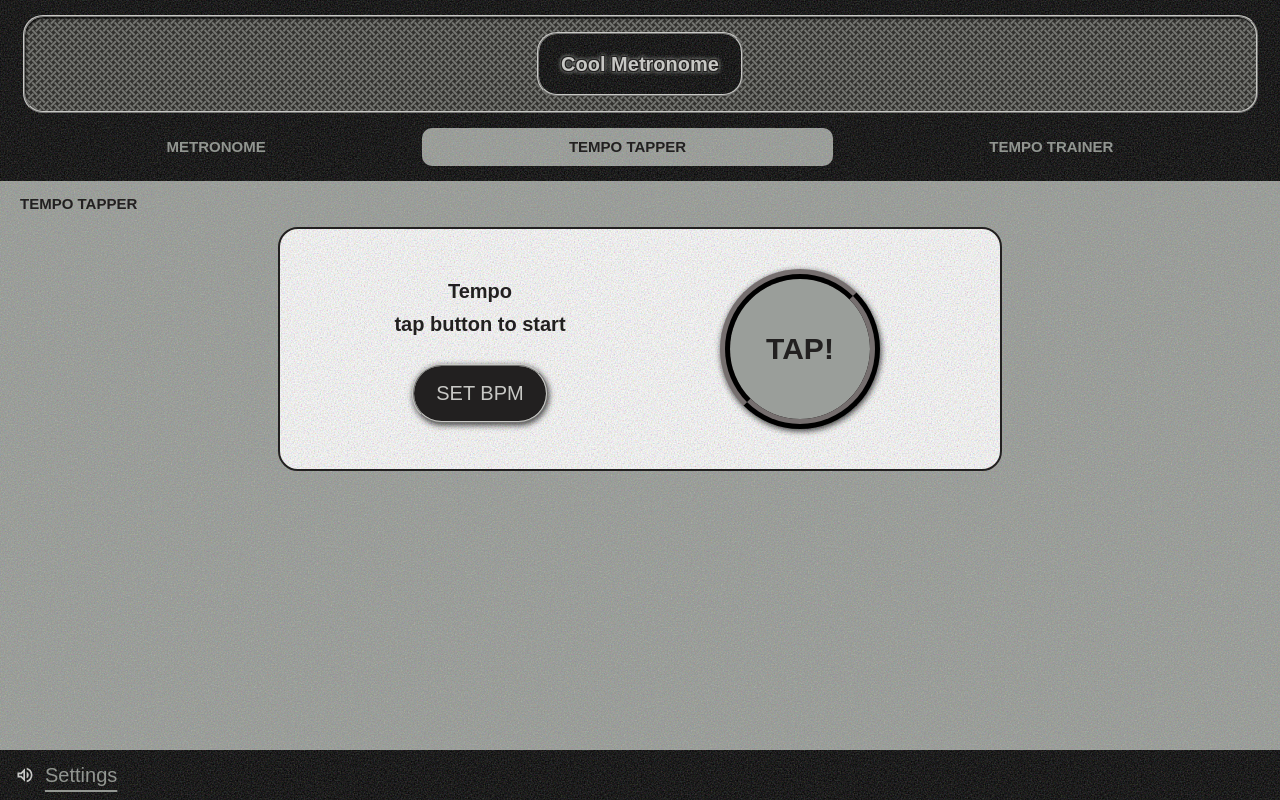
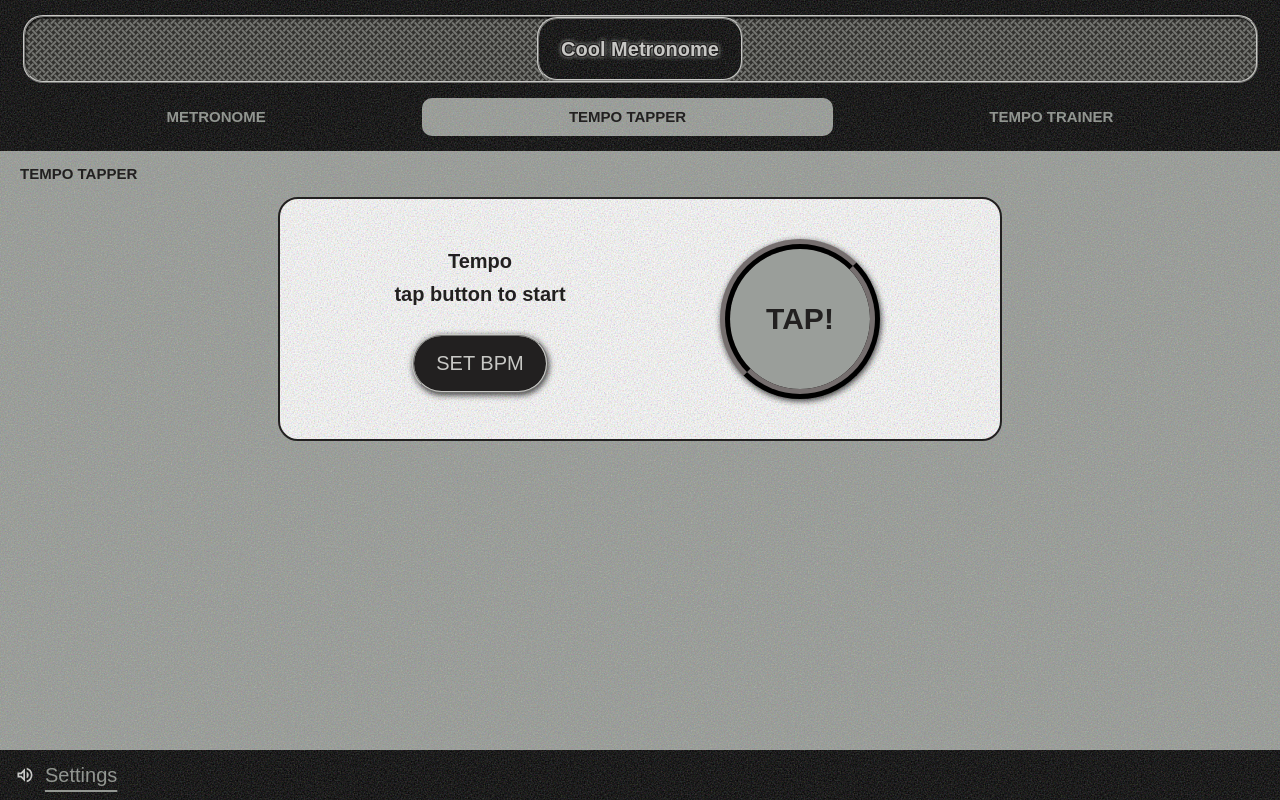
Before and after one commit to ElliotReed/metronome, a React (Vite) app: page /tempo-tapper in a window 1280 px wide. Built offline with nearby package versions, Linux system fonts and the light colour scheme; no server answers; a web font is replaced by a local one.

Commit message:
Removed props and styling for padding, let contents decide

```diff
--- a/src/components/common/MeshContainer/MeshContainer.tsx
+++ b/src/components/common/MeshContainer/MeshContainer.tsx
@@ -1,15 +1,5 @@
-
 import "./meshContainer.css";
 
-interface Props {
-  size?: string,
-  id?: string,
+export default function MeshContainer({ children }: { children: React.ReactNode }) {
+  return <div className="mesh-container" > {children}</div>;
 }
-export default function MeshContainer({
-  children,
-  size = "default",
-  id = "",
-}: React.PropsWithChildren<Props>) {
-  const meshClass = `meshContainer ${size} ${id}`;
-  return <div className={meshClass}>{children}</div>;
-}
--- a/src/components/common/MeshContainer/meshContainer.css
+++ b/src/components/common/MeshContainer/meshContainer.css
@@ -1,16 +1,8 @@
-.meshContainer {
+.mesh-container {
   border-radius: var(--border-radius);
   border: 2px ridge var(--clr-light);
-  padding: var(--padding-box-sm);
+  /* padding: var(--padding-box-sm); */
   background-image: url(./mesh.svg);
   background-size: 6rem;
   box-shadow: var(--boxShadowElevationNone);
 }
-
-.meshContainer.stretch {
-  padding: 1rem 2.5rem;
-}
-
-.meshContainer.staff {
-  padding: 48px 24px 42px;
-}
```
